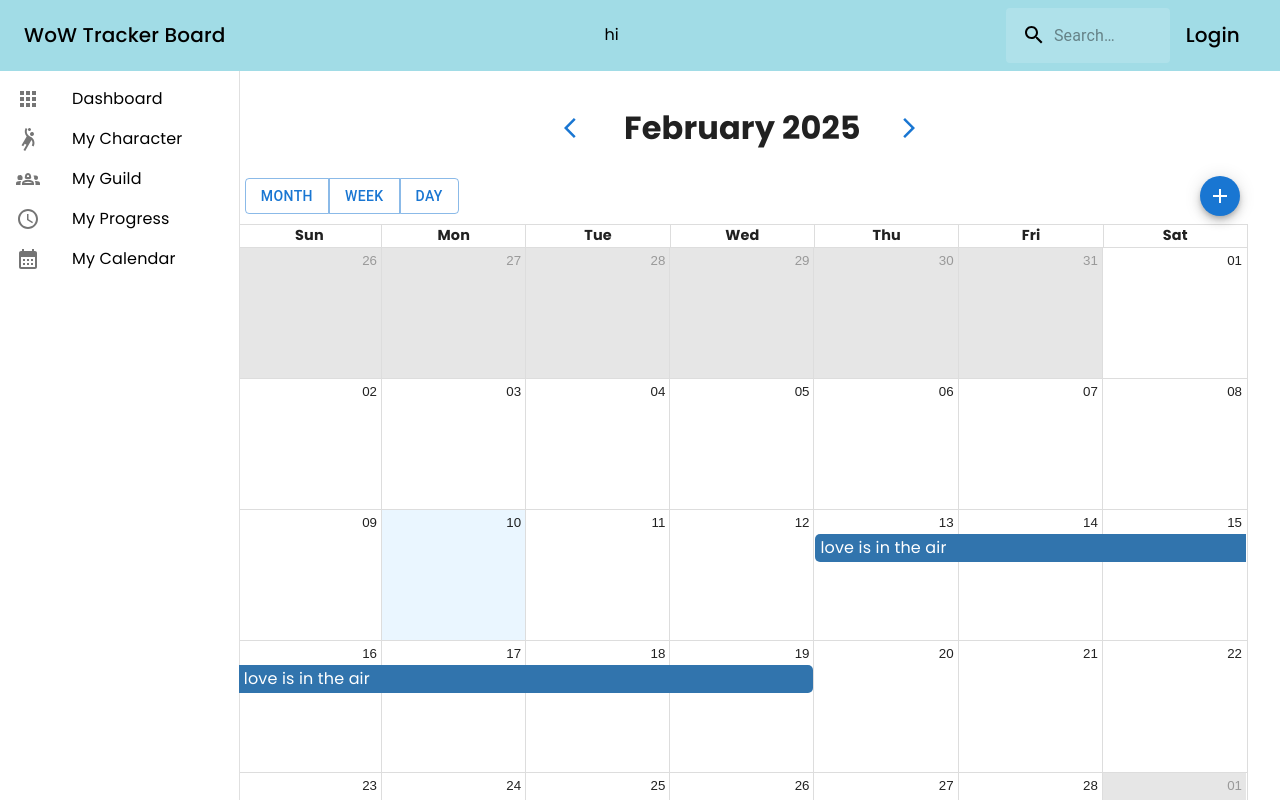
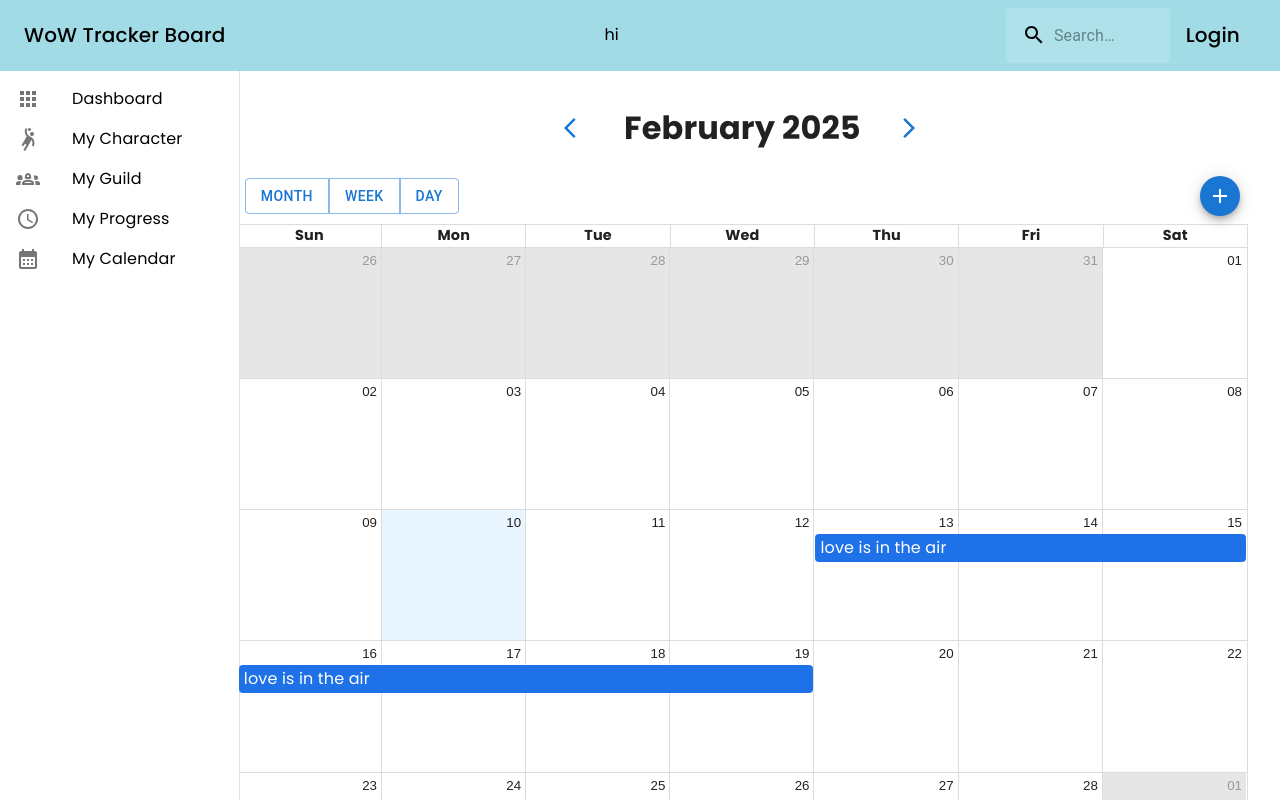
Before and after one commit to kattschmidtt/wow-tracker-dashboard, a React (Vite) app in the folder client/: page /my-calendar in a window 1280 px wide. Shown: the top 800 px of the page. Built offline with nearby package versions, Linux system fonts and the light colour scheme; no server answers; a web font is replaced by a local one.

Commit message:
started editing event process

```diff
--- a/client/src/components/Calendar/BigCalendar.tsx
+++ b/client/src/components/Calendar/BigCalendar.tsx
@@ -1,11 +1,13 @@
 // MyCalendar.tsx
-import { useContext } from "react";
+import { useContext, useState } from "react";
 import { Calendar, dateFnsLocalizer } from "react-big-calendar";
 import "react-big-calendar/lib/css/react-big-calendar.css";
 import { format, parse, startOfWeek, getDay } from "date-fns";
 import enUS from "date-fns/locale/en-US";
 import CalendarToolbar from "./CalendarToolbar";
 import { CalendarContext } from "../../context/CalendarContext";
+import EditIcon from "@mui/icons-material/Edit";
+import InputModal from "../Generics/InputModal";
 
 const locales = { "en-US": enUS };
 const localizer = dateFnsLocalizer({
@@ -22,11 +24,54 @@ const localizer = dateFnsLocalizer({
 const MyCalendar = () => {
   const { userEvents, blizzardEvents, isLoading, error } =
     useContext(CalendarContext);
-
+  const [isEditing, setIsEditing] = useState<boolean>(false); //for openining editing modal
   if (isLoading) return <div>Loading...</div>;
   if (error) return <div>Error: {error}</div>;
 
   const allEvents = [...userEvents, ...blizzardEvents];
+
+  //determine event color based on tags
+  const eventPropGetter = (event: any) => {
+    let bgColor = "#1e71e7"; //basic blizzard blue
+
+    if (event.tags && event.tags.includes("raid")) {
+      bgColor = "#d9ac25";
+    }
+    if (event.tags && event.tags.includes("guild event")) {
+      bgColor = "7A49A5";
+    }
+    if (event.tags && event.tags.includes("important")) {
+      bgColor = "#E4009A";
+    }
+
+    return {
+      style: {
+        backgroundColor: bgColor,
+        color: "#ffffff",
+        borderRadius: "4px",
+        border: "none",
+      },
+    };
+  };
+
+  const handleEditDoubleClick = () => {
+    //alert("you clicked edit woohoo");
+    setIsEditing(true);
+  };
+
+  if (isEditing) {
+    return (
+      <InputModal
+        open={isEditing}
+        close={() => setIsEditing(false)}
+        title={"Editing event"}
+        onSubmit={handleEditDoubleClick}
+        eventType={"Edit"}
+      >
+        <div> wow you editeded </div>
+      </InputModal>
+    );
+  }
 
   return (
     <div style={{ height: "100vh" }}>
@@ -39,6 +84,8 @@ const MyCalendar = () => {
         views={["month", "week", "day"]}
         style={{ height: "100%", width: "100%" }}
         components={{ toolbar: CalendarToolbar }}
+        eventPropGetter={eventPropGetter}
+        onDoubleClickEvent={handleEditDoubleClick}
       />
     </div>
   );
```
